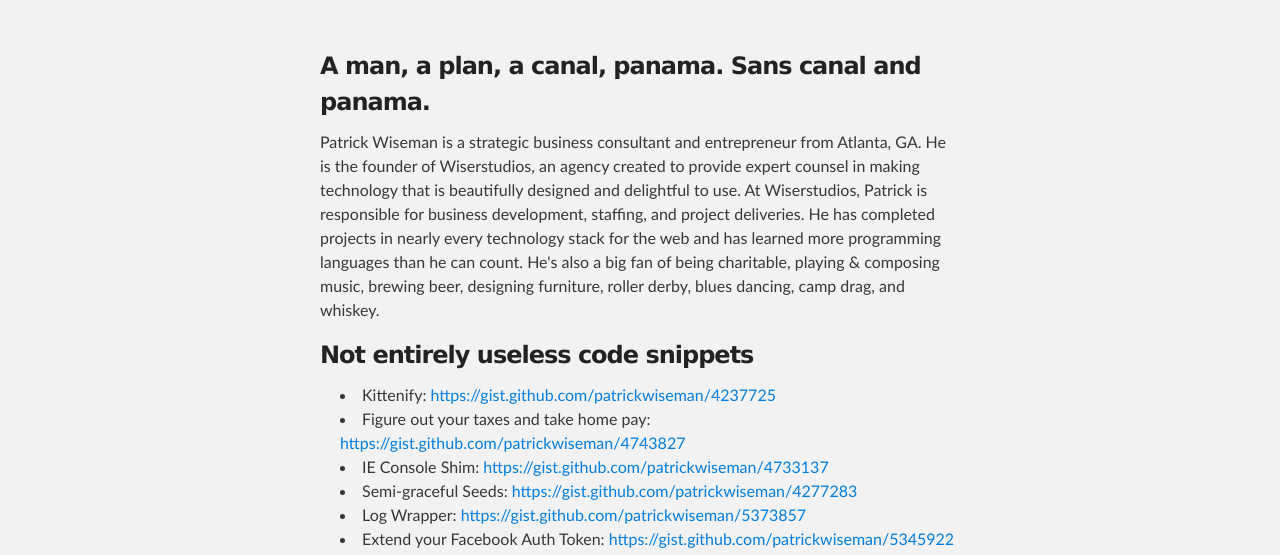
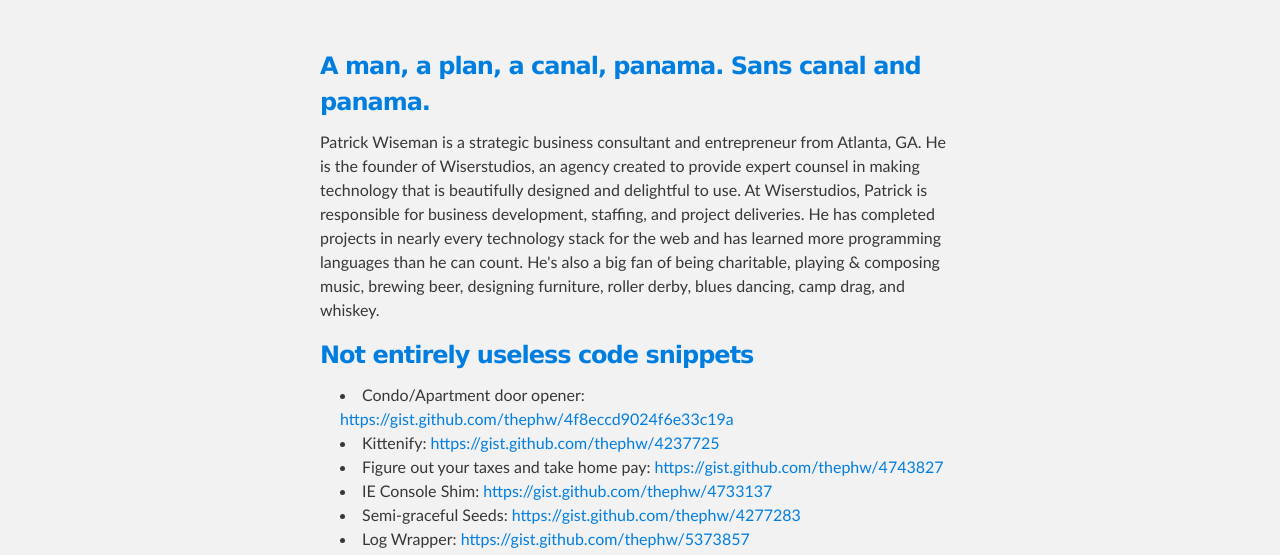
Before and after one commit to thephw/thephw.github.io, a plain HTML site: page index.html in a window 1280 px wide. Shown: the part 212-767 px from the top of the page. Drawn offline with Linux system fonts and the light colour scheme.

Commit message:
Add snippet and update HTML

```diff
--- a/index.html
+++ b/index.html
@@ -1,70 +1,62 @@
 <!DOCTYPE html>
 <html>
-
   <head>
     <meta charset='utf-8'>
     <meta http-equiv="X-UA-Compatible" content="chrome=1">
     <meta name="description" content="Patrick Wiseman : thephw">
-
     <link rel="stylesheet" type="text/css" media="screen" href="stylesheets/stylesheet.css">
-
     <title>Patrick Wiseman</title>
   </head>
-
   <body>
-
-    <!-- HEADER -->
     <div id="header_wrap" class="outer">
         <header class="inner">
           <a id="forkme_banner" href="https://github.com/thephw">View on GitHub</a>
-
           <h1 id="project_title">Patrick Wiseman</h1>
           <h2 id="project_tagline">thephw</h2>
-
         </header>
     </div>
-
-    <!-- MAIN CONTENT -->
     <div id="main_content_wrap" class="outer">
       <section id="main_content" class="inner">
         <h3>
-<a name="a-man-a-plan-a-canal-panama--sans-canal-and-panama" class="anchor" href="#a-man-a-plan-a-canal-panama--sans-canal-and-panama"><span class="octicon octicon-link"></span></a>A man, a plan, a canal, panama.  Sans canal and panama.</h3>
-
-<p>Patrick Wiseman is a strategic business consultant and entrepreneur from Atlanta, GA. He is the founder of Wiserstudios, an agency created to provide expert counsel in making technology that is beautifully designed and delightful to use. At Wiserstudios, Patrick is responsible for business development, staffing, and project deliveries. He has completed projects in nearly every technology stack for the web and has learned more programming languages than he can count. He's also a big fan of being charitable, playing &amp; composing music, brewing beer, designing furniture, roller derby, blues dancing, camp drag, and whiskey.</p>
-
+          <a name="a-man-a-plan-a-canal-panama--sans-canal-and-panama" class="anchor" href="#a-man-a-plan-a-canal-panama--sans-canal-and-panama">
+            <span class="octicon octicon-link">A man, a plan, a canal, panama.  Sans canal and panama.</span>
+          </a>
+        </h3>
+        <p>Patrick Wiseman is a strategic business consultant and entrepreneur from Atlanta, GA. He is the founder of Wiserstudios, an agency created to provide expert counsel in making technology that is beautifully designed and delightful to use. At Wiserstudios, Patrick is responsible for business development, staffing, and project deliveries. He has completed projects in nearly every technology stack for the web and has learned more programming languages than he can count. He's also a big fan of being charitable, playing &amp; composing music, brewing beer, designing furniture, roller derby, blues dancing, camp drag, and whiskey.
+        </p>
         <h3>
-<a name="not-entirely-useless-code-snippets" class="anchor" href="#not-entirely-useless-code-snippets"><span class="octicon octicon-link"></span></a>Not entirely useless code snippets</h3>
-
+          <a name="not-entirely-useless-code-snippets" class="anchor" href="#not-entirely-useless-code-snippets">
+            <span class="octicon octicon-link">Not entirely useless code snippets</span>
+          </a>
+        </h3>
         <ul>
-<li>Kittenify: <a href="https://gist.github.com/patrickwiseman/4237725">https://gist.github.com/patrickwiseman/4237725</a>
+          <li>Condo/Apartment door opener: <a href="https://gist.github.com/thephw/4f8eccd9024f6e33c19a">https://gist.github.com/thephw/4f8eccd9024f6e33c19a</a></li>
+          <li>Kittenify: <a href="https://gist.github.com/thephw/4237725">https://gist.github.com/thephw/4237725</a>
           </li>
-<li>Figure out your taxes and take home pay: <a href="https://gist.github.com/patrickwiseman/4743827">https://gist.github.com/patrickwiseman/4743827</a>
+          <li>Figure out your taxes and take home pay: <a href="https://gist.github.com/thephw/4743827">https://gist.github.com/thephw/4743827</a>
           </li>
-<li>IE Console Shim: <a href="https://gist.github.com/patrickwiseman/4733137">https://gist.github.com/patrickwiseman/4733137</a>
+          <li>IE Console Shim: <a href="https://gist.github.com/thephw/4733137">https://gist.github.com/thephw/4733137</a>
           </li>
-<li>Semi-graceful Seeds: <a href="https://gist.github.com/patrickwiseman/4277283">https://gist.github.com/patrickwiseman/4277283</a>
+          <li>Semi-graceful Seeds: <a href="https://gist.github.com/thephw/4277283">https://gist.github.com/thephw/4277283</a>
           </li>
-<li>Log Wrapper: <a href="https://gist.github.com/patrickwiseman/5373857">https://gist.github.com/patrickwiseman/5373857</a>
+          <li>Log Wrapper: <a href="https://gist.github.com/thephw/5373857">https://gist.github.com/thephw/5373857</a>
           </li>
-<li>Extend your Facebook Auth Token: <a href="https://gist.github.com/patrickwiseman/5345922">https://gist.github.com/patrickwiseman/5345922</a>
+          <li>Extend your Facebook Auth Token: <a href="https://gist.github.com/thephw/5345922">https://gist.github.com/thephw/5345922</a>
           </li>
         </ul>
-
         <h3>
-<a name="support-or-contact" class="anchor" href="#support-or-contact"><span class="octicon octicon-link"></span></a>Support or Contact</h3>
-
-<p>Find me on <a href="mailto:me@thephw.com">email</a> or <a href="https://twitter.com/phwiseman">twitter</a>.</p>
+          <a name="support-or-contact" class="anchor" href="#support-or-contact">
+            <span class="octicon octicon-link">Support or Contact</span>
+          </a>
+        </h3>
+        <p>Find me on <a href="mailto:me@thephw.com">email</a> or <a href="https://twitter.com/thephw">twitter</a>.
+        </p>
       </section>
     </div>
-
-    <!-- FOOTER  -->
     <div id="footer_wrap" class="outer">
       <footer class="inner">
         <p>Published with <a href="http://pages.github.com">GitHub Pages</a></p>
       </footer>
     </div>
-
-
-
   </body>
 </html>
```
Lines whose indentation alone changed are shown as unchanged.
